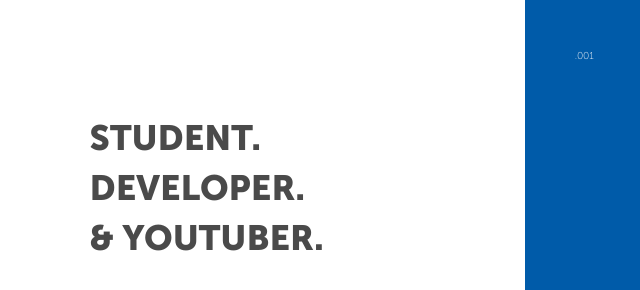
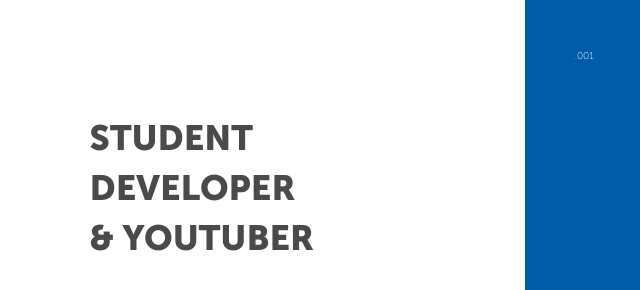
Before and after one commit to lamsalsamip1/Personal-website, a website: page index.html in a window 1280 px wide. Shown: the top 290 px of the page, 0-640 px from the left. Drawn offline with nearby package versions, Linux system fonts and the light colour scheme.

```diff
--- a/index.html
+++ b/index.html
@@ -60,9 +60,9 @@
     <div class="header">
       <div class="header__intro">
         <div class="header__intro--heading">
-          <span>Student.</span>
-          <span>Developer.</span>
-          <span>& Youtuber.</span>
+          <span>Student</span>
+          <span>Developer</span>
+          <span>& Youtuber</span>
         </div>
 
         <div class="header__intro--about">
```
Also changed, not shown: 1 other file.
